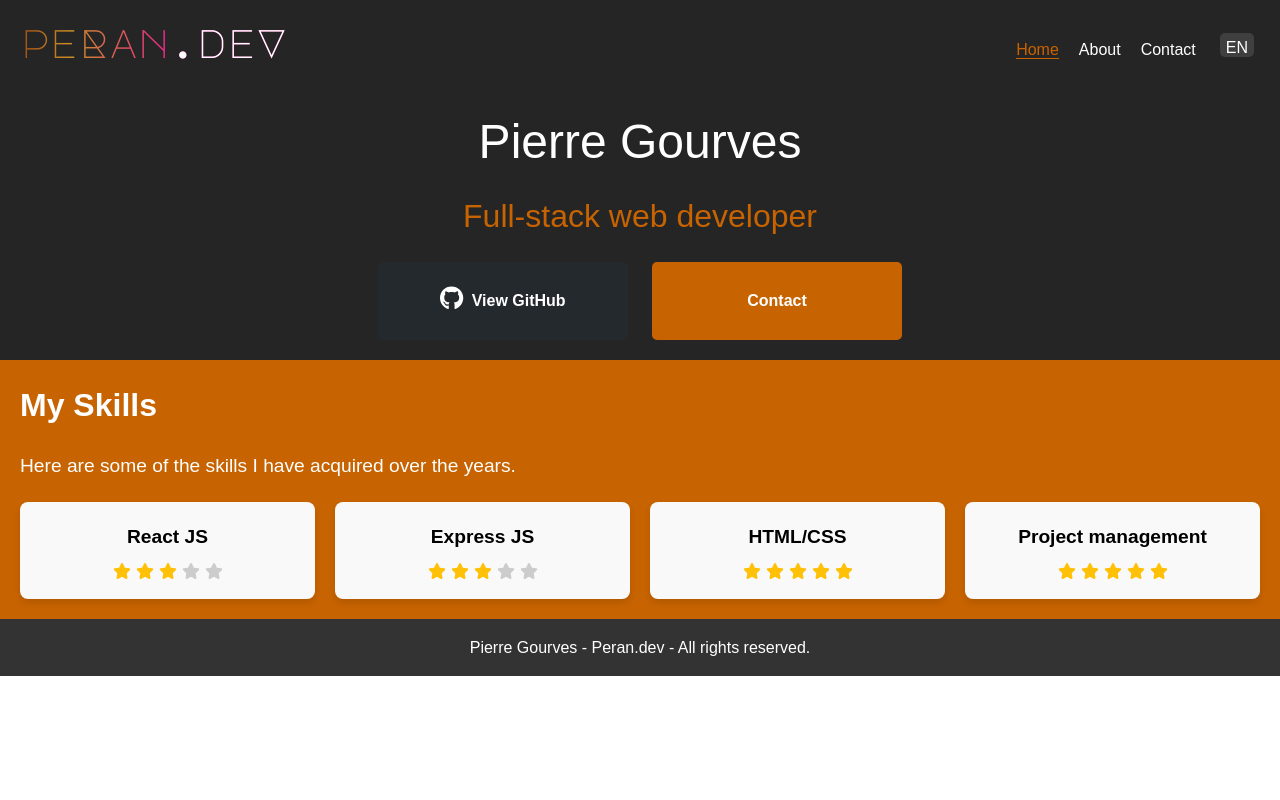
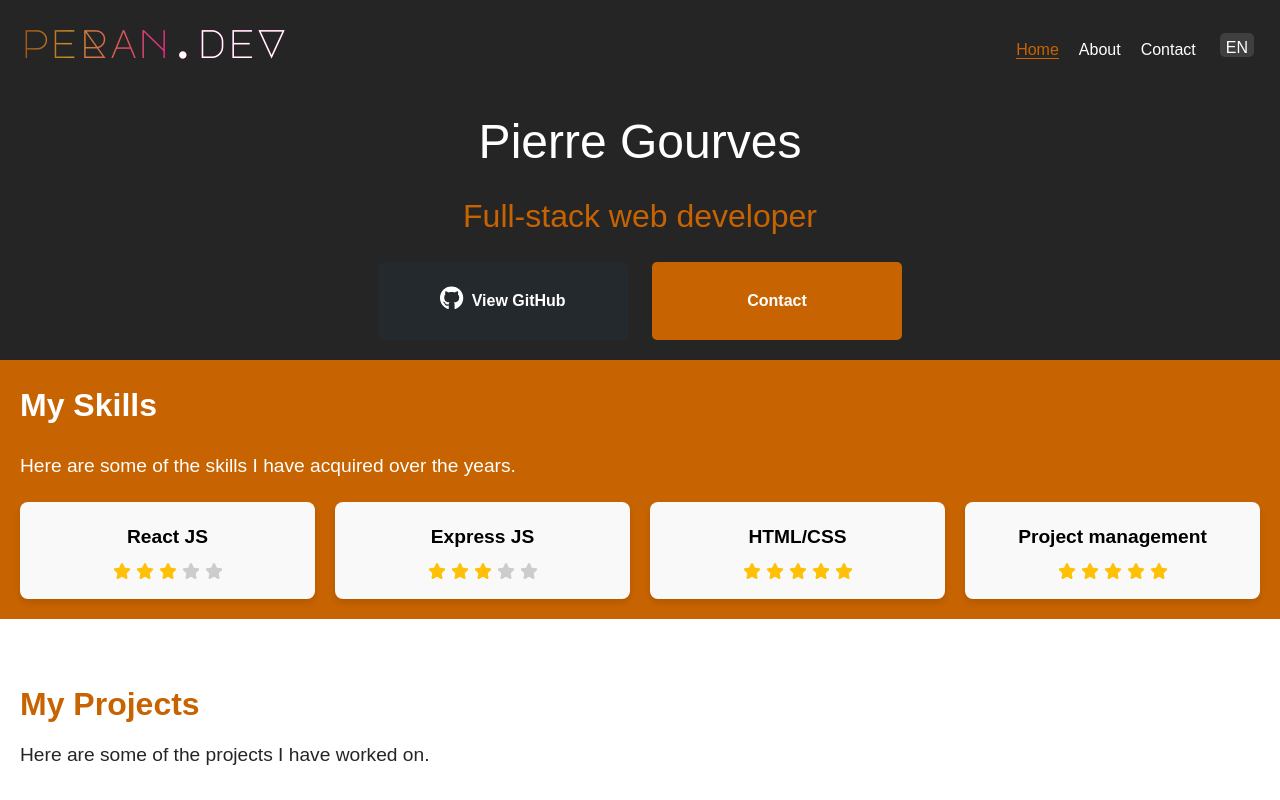
Before and after one commit to Lanseeg/portfolio, a React (Vite) app: page / in a window 1280 px wide. Built offline with nearby package versions, Linux system fonts and the light colour scheme; a web font is replaced by a local one.

Commit message:
feat. Added Projects component and its json translation & scss style

```diff
--- a/src/components/Projects.jsx
+++ b/src/components/Projects.jsx
@@ -1,36 +1,15 @@
-import PropTypes from "prop-types";
-import "../styles/components/_projects.scss";
+import { useTranslation } from 'react-i18next';
+import '../styles/components/_projects.scss';
 
-const Projects = ({ projects }) => {
+const Projects = () => {
+  const { t } = useTranslation('projects');
+
   return (
-<div className="projects">
-  <h2>Projects</h2>
-  <div className="projects-grid">
-    {projects.map((project) => (
-      <div className="project-card" key={project.id}>
-        <h3>{project.title}</h3>
-        <p>{project.description}</p>
-        <ul>
-          {project.technologies.map((tech, index) => (
-            <li key={index}>{tech}</li>
-          ))}
-        </ul>
-      </div>
-    ))}
-  </div>
-</div>
+    <section className="projects">
+      <h2>{t('title')}</h2>
+      {t('description') && <p className="projects__description">{t('description')}</p>}
+    </section>
   );
 };
 
-Projects.propTypes = {
-  projects: PropTypes.arrayOf(
-    PropTypes.shape({
-      id: PropTypes.number.isRequired,
-      title: PropTypes.string.isRequired,
-      description: PropTypes.string.isRequired,
-      technologies: PropTypes.arrayOf(PropTypes.string).isRequired
-    })
-  ).isRequired
-};
-
 export default Projects;
--- a/src/i18n.js
+++ b/src/i18n.js
@@ -13,6 +13,9 @@ import brPresentation from './locales/br/presentation.json';
 import enSkills from './locales/en/skills.json';
 import frSkills from './locales/fr/skills.json';
 import brSkills from './locales/br/skills.json';
+import enProjects from './locales/en/projects.json';
+import frProjects from './locales/fr/projects.json';
+import brProjects from './locales/br/projects.json';
 
 i18n
   .use(LanguageDetector)
@@ -23,20 +26,23 @@ i18n
         nav: enNav,
         presentation: enPresentation,
         skills: enSkills,
+        projects: enProjects,
       },
       fr: {
         nav: frNav,
         presentation: frPresentation,
         skills: frSkills,
+        projects: frProjects,
       },
       br: {
         nav: brNav,
         presentation: brPresentation,
         skills: brSkills,
+        projects: brProjects,
       },
     },
     fallbackLng: 'en', // Default language
-    ns: ['nav', 'presentation', 'skills'], // Declare namespaces
+    ns: ['nav', 'presentation', 'skills', 'projects'], // Declare namespaces
     defaultNS: 'nav',
     interpolation: {
       escapeValue: false,
--- /dev/null
+++ b/src/locales/br/projects.json
@@ -0,0 +1,4 @@
+{
+  "title": "Ma Projedoù",
+  "description": "Setu amañ ur c'hementad eus ar raktresoù warno em eus labouret."
+}
--- /dev/null
+++ b/src/locales/en/projects.json
@@ -0,0 +1,4 @@
+{
+  "title": "My Projects",
+  "description": "Here are some of the projects I have worked on."
+}
--- /dev/null
+++ b/src/locales/fr/projects.json
@@ -0,0 +1,4 @@
+{
+  "title": "Mes Projets",
+  "description": "Voici quelques-uns des projets sur lesquels j'ai travaillé."
+}
--- a/src/pages/Home.jsx
+++ b/src/pages/Home.jsx
@@ -3,12 +3,14 @@ import PropTypes from "prop-types";
 import "../styles/pages/_home.scss";
 import Presentation from '../components/Presentation';
 import Skills from "../components/Skills";
+import Projects from "../components/Projects";
 
 const Home = ({ language }) => {
   return (
     <div className="home">
       <Presentation language={language} />
       <Skills />
+      <Projects />
     </div>
   );
 };
--- a/src/styles/components/_projects.scss
+++ b/src/styles/components/_projects.scss
@@ -2,41 +2,29 @@
 @use "../abstracts/mixins" as mixins;
 
 .projects {
-  margin: 20px 0;
-  border: 5px solid rgb(89, 0, 255);
+  text-align: center;
+  margin: 40px auto;
+  padding: 20px;
 
   h2 {
     font-size: 2rem;
-    margin-bottom: 20px;
-    text-align: center;
-    color: rgb(82, 80, 9); // Test sans variable pour vérifier l'application
+    margin-bottom: 10px;
+    color: vars.$primary-color;
+    text-align: left;
+
+    @include mixins.respond-to(tablet) {
+      text-align: center;
+    }
   }
 
-  .projects-grid {
-    display: grid;
-    grid-template-columns: repeat(auto-fit, minmax(250px, 1fr));
-    gap: 20px;
-  }
+  &__description {
+    font-size: 1.2rem;
+    margin-bottom: 20px;
+    color: vars.$third-color;
+    text-align: left;
 
-  .project-card {
-    padding: 15px;
-    border: 1px solid vars.$secondary-color;
-    background-color: vars.$background-color;
-    @include mixins.center-flex; // Applique un mixin pour centrer le contenu
-    transition: transform 0.2s ease;
-
-    &:hover {
-      transform: translateY(-5px);
-    }
-
-    h3 {
-      font-size: 1.5rem;
-      color: vars.$primary-color;
-    }
-
-    p {
-      font-size: 1rem;
-      color: vars.$secondary-color;
+    @include mixins.respond-to(tablet) {
+      text-align: center;
     }
   }
 }
```
